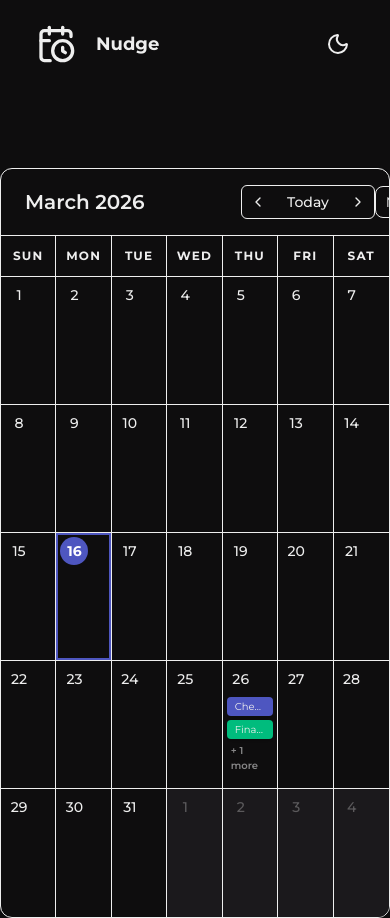
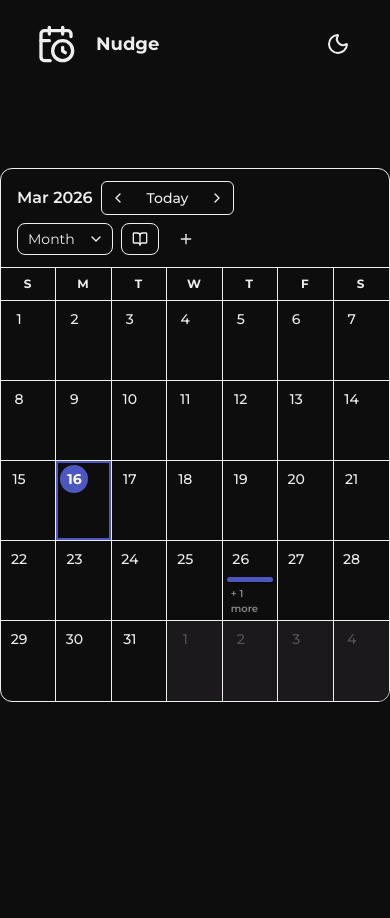
Before and after one commit to cheesyriver/nudge-calendar, a Next.js app: page / in a window 390 px wide. After the commit the page ends 844 px from the top, so only its background shows below. Built offline with nearby package versions, Linux system fonts and the light colour scheme.

Commit message:
Made calendar responsive for phone screens

```diff
--- a/components/calendar/CalendarTop.tsx
+++ b/components/calendar/CalendarTop.tsx
@@ -12,10 +12,9 @@ import {
 } from '@/components/ui/select';
 import { ViewType } from './types';
 
-// Interface name now matches the component name
 interface CalendarTopProps {
   currentDate: Date;
-  view: ViewType; // Was `string` — now type-safe
+  view: ViewType;
   onViewChange: (view: ViewType) => void;
   onPrev: () => void;
   onNext: () => void;
@@ -35,10 +34,10 @@ export function CalendarTop({
   onImportSchedule,
 }: Readonly<CalendarTopProps>) {
   return (
-    <div className="flex items-center justify-between px-6 py-4 border-b bg-background">
-      <div className="flex items-center gap-4">
-        <h1 className="text-xl font-semibold min-w-50 select-none">
-          {format(currentDate, 'MMMM yyyy')}
+    <div className="flex flex-wrap items-center justify-between gap-y-2 px-4 sm:px-6 py-3 sm:py-4 border-b bg-background">
+      <div className="flex items-center gap-2 sm:gap-4">
+        <h1 className="text-base sm:text-xl font-semibold min-w-0 select-none">
+          {format(currentDate, 'MMM yyyy')}
         </h1>
         <div className="flex items-center border rounded-md">
           <Button variant="ghost" size="icon" onClick={onPrev}>
@@ -57,9 +56,9 @@ export function CalendarTop({
         </div>
       </div>
 
-      <div className="flex items-center gap-3">
+      <div className="flex items-center gap-2 sm:gap-3">
         <Select value={view} onValueChange={onViewChange}>
-          <SelectTrigger className="w-30">
+          <SelectTrigger className="w-24 sm:w-30">
             <SelectValue placeholder="View" />
           </SelectTrigger>
           <SelectContent position="popper" className="bg-(--base-color)">
@@ -69,14 +68,14 @@ export function CalendarTop({
           </SelectContent>
         </Select>
 
-        <Button variant="outline" onClick={onImportSchedule} className="gap-2">
-          <BookOpen className="h-4 w-4" />
-          Import Schedule
+        <Button variant="outline" onClick={onImportSchedule} className="gap-1.5">
+          <BookOpen className="h-4 w-4 shrink-0" />
+          <span className="hidden sm:inline">Import Schedule</span>
         </Button>
 
-        <Button onClick={onAddEvent} className="gap-2">
-          <Plus className="h-4 w-4" />
-          Add Event
+        <Button onClick={onAddEvent} className="gap-1.5">
+          <Plus className="h-4 w-4 shrink-0" />
+          <span className="hidden sm:inline">Add Event</span>
         </Button>
       </div>
     </div>
--- a/components/calendar/EventModal.tsx
+++ b/components/calendar/EventModal.tsx
@@ -26,6 +26,7 @@ export function EventModal({
   const [start, setStart] = useState(formatToDateTimeLocal(initialStart));
   const [end, setEnd] = useState(formatToDateTimeLocal(initialEnd));
 
+  // Derived validation state — no extra useState needed
   const isEndBeforeStart = Boolean(start && end && new Date(end) <= new Date(start));
 
   const handleSubmit = (e: React.FormEvent<HTMLFormElement>) => {
@@ -66,7 +67,7 @@ export function EventModal({
           </div>
 
           {/* Date/Time Grid */}
-          <div className="grid grid-cols-2 gap-4">
+          <div className="grid grid-cols-1 sm:grid-cols-2 gap-4">
             <div className="flex flex-col gap-1.5">
               <label
                 htmlFor="start-time"
--- a/components/calendar/day view/DayView.tsx
+++ b/components/calendar/day view/DayView.tsx
@@ -48,7 +48,7 @@ export function DayView({ currentDate, events, onTimeClick }: Readonly<DayViewPr
   return (
     <div className="flex flex-col h-170 bg-background overflow-hidden border rounded-xl border-(--border-color)">
       {/* Header */}
-      <div className="flex flex-none border-b p-4 items-center justify-between border-(--border-color)">
+      <div className="flex flex-none border-b p-3 sm:p-4 items-center justify-between border-(--border-color)">
         <div className="flex flex-col text-left">
           <h2 className="text-lg font-bold text-(--primary-text)">
             {format(currentDate, 'EEEE')}
@@ -69,7 +69,7 @@ export function DayView({ currentDate, events, onTimeClick }: Readonly<DayViewPr
       <ScrollArea className="flex-1 w-full h-full overflow-y-auto">
         <div className="flex items-start">
           {/* Hours Column */}
-          <div className="w-20 shrink-0 flex flex-col">
+          <div className="w-14 sm:w-20 shrink-0 flex flex-col">
             {HOURS.map((hour) => (
               <div
                 key={hour}
@@ -112,7 +112,7 @@ export function DayView({ currentDate, events, onTimeClick }: Readonly<DayViewPr
                 <div
                   key={event.id}
                   className={cn(
-                    'absolute left-4 right-10 rounded-lg p-4 border shadow-md transition-all',
+                    'absolute left-1 right-1 sm:left-4 sm:right-10 rounded-lg p-2 sm:p-4 border shadow-md transition-all',
                     event.color || 'bg-(--accent-color) text-white border-white/10',
                   )}
                   style={{ top, height: Math.max(height, 20), zIndex: 10 }}
--- a/components/calendar/month view/Day.tsx
+++ b/components/calendar/month view/Day.tsx
@@ -1,9 +1,9 @@
-"use client";
+'use client';
 
-import { useMemo } from "react";
-import { isToday, startOfDay, format, isWithinInterval } from "date-fns";
-import { cn } from "@/lib/utils";
-import { CalendarEvent } from "../types";
+import { useMemo } from 'react';
+import { isToday, startOfDay, format, isWithinInterval } from 'date-fns';
+import { cn } from '@/lib/utils';
+import { CalendarEvent } from '../types';
 
 interface DayProps {
   date: Date;
@@ -14,12 +14,7 @@ interface DayProps {
 
 const MAX_VISIBLE_EVENTS = 2;
 
-export function Day({
-  date,
-  isCurrentMonth,
-  events,
-  onClick,
-}: Readonly<DayProps>) {
+export function Day({ date, isCurrentMonth, events, onClick }: Readonly<DayProps>) {
   const dayEvents = useMemo(() => {
     const dayStart = startOfDay(date);
 
@@ -29,9 +24,7 @@ export function Day({
         const eventEnd = startOfDay(event.end);
         return isWithinInterval(dayStart, { start: eventStart, end: eventEnd });
       })
-      .sort(
-        (a, b) => new Date(a.start).getTime() - new Date(b.start).getTime(),
-      );
+      .sort((a, b) => new Date(a.start).getTime() - new Date(b.start).getTime());
   }, [events, date]);
 
   const extraEventsCount = dayEvents.length - MAX_VISIBLE_EVENTS;
@@ -42,39 +35,41 @@ export function Day({
       type="button"
       onClick={() => onClick(date)}
       className={cn(
-        "group relative flex h-32 flex-col items-stretch p-1 transition-all outline-none",
-        "border-r nth-[7n]:border-r-0",
-        "border-b nth-last-[-n+7]:border-b-0",
-        "hover:cursor-pointer",
-        isCurrentMonth ? "bg-background" : "bg-(--base-variant)",
+        'group relative flex flex-col items-stretch h-20 sm:h-32 p-1 transition-all outline-none',
+        'border-r nth-[7n]:border-r-0',
+        'border-b nth-last-[-n+7]:border-b-0',
+        'hover:cursor-pointer',
+        isCurrentMonth ? 'bg-background' : 'bg-(--base-variant)',
       )}
     >
       {/* Day Number */}
-      <div className="mb-1 flex justify-start">
+      <div className="flex justify-start mb-1">
         <span
           className={cn(
-            "flex h-7 w-7 items-center justify-center rounded-full text-sm font-medium transition-colors",
+            'flex items-center justify-center w-7 h-7 text-sm font-medium rounded-full transition-colors',
             // Highlight today's number with the accent colour
             today && isCurrentMonth
-              ? "bg-(--accent-color) font-bold text-white"
+              ? 'bg-(--accent-color) text-white font-bold'
               : isCurrentMonth
-                ? "text-(--primary-text)"
-                : "text-[--secondary-text] opacity-30",
+                ? 'text-(--primary-text)'
+                : 'text-(--secondary-text) opacity-30',
           )}
         >
-          {format(date, "d")}
+          {format(date, 'd')}
         </span>
       </div>
 
       {/* Events List */}
-      <div className="flex w-full flex-col gap-1 overflow-hidden text-left">
-        {dayEvents.slice(0, MAX_VISIBLE_EVENTS).map((event) => (
+      <div className="flex flex-col gap-1 overflow-hidden text-left w-full">
+        {dayEvents.slice(0, MAX_VISIBLE_EVENTS).map((event, index) => (
           <div
             key={event.id}
             className={cn(
-              "w-full truncate rounded border px-2 py-0.5 text-[10px] shadow-sm sm:text-xs",
+              'px-2 py-0.5 text-[10px] sm:text-xs border truncate w-full shadow-sm rounded',
+              // Only show 1 event on mobile — second chip hidden to avoid overflow
+              index >= 1 && 'hidden sm:block',
               event.color,
-              !isCurrentMonth && "opacity-50",
+              !isCurrentMonth && 'opacity-50',
             )}
           >
             {event.title}
@@ -90,7 +85,7 @@ export function Day({
 
       {/* Today border indicator — kept as a secondary signal alongside the number highlight */}
       {today && isCurrentMonth && (
-        <div className="pointer-events-none absolute inset-0 border-2 border-(--accent-color)" />
+        <div className="absolute inset-0 border-2 border-(--accent-color) pointer-events-none" />
       )}
     </button>
   );
--- a/components/calendar/month view/MonthView.tsx
+++ b/components/calendar/month view/MonthView.tsx
@@ -17,8 +17,15 @@ interface MonthViewProps {
   onDateClick: (date: Date) => void;
 }
 
-// Constant outside the component — created once, never re-allocated on re-renders
-const WEEK_DAYS = ['Sun', 'Mon', 'Tue', 'Wed', 'Thu', 'Fri', 'Sat'] as const;
+const WEEK_DAYS = [
+  { short: 'S', long: 'Sun' },
+  { short: 'M', long: 'Mon' },
+  { short: 'T', long: 'Tue' },
+  { short: 'W', long: 'Wed' },
+  { short: 'T', long: 'Thu' },
+  { short: 'F', long: 'Fri' },
+  { short: 'S', long: 'Sat' },
+] as const;
 
 export function MonthView({ currentDate, events, onDateClick }: Readonly<MonthViewProps>) {
   const monthStart = startOfMonth(currentDate);
@@ -34,10 +41,12 @@ export function MonthView({ currentDate, events, onDateClick }: Readonly<MonthVi
       <div className="grid grid-cols-7 border-b bg-muted/20">
         {WEEK_DAYS.map((day) => (
           <div
-            key={day}
-            className="py-3 text-center text-xs font-bold text-muted-foreground uppercase tracking-widest border-r last:border-r-0"
+            key={day.long}
+            className="py-2 sm:py-3 text-center text-xs font-bold text-muted-foreground uppercase tracking-widest border-r last:border-r-0"
           >
-            {day}
+            {/* Single letter on mobile, 3-letter abbreviation on desktop */}
+            <span className="sm:hidden">{day.short}</span>
+            <span className="hidden sm:inline">{day.long}</span>
           </div>
         ))}
       </div>
--- a/components/calendar/week view/WeekView.tsx
+++ b/components/calendar/week view/WeekView.tsx
@@ -45,7 +45,13 @@ export function WeekView({ currentDate, events, onTimeClick }: Readonly<WeekView
   };
 
   return (
+    // Outer shell — clips vertical overflow only
     <div className="flex flex-col h-170 bg-background overflow-hidden">
+      {/* Horizontal scroll container — on mobile, header + grid scroll together */}
+      <div className="flex flex-col flex-1 min-h-0 overflow-x-auto">
+        {/* Minimum width keeps each column usable on small screens */}
+        <div className="flex flex-col flex-1 min-w-140">
+
       {/* Header */}
       <div className="flex flex-none border-b border-(--border-color)">
         <div className="w-16 shrink-0" />
@@ -141,6 +147,9 @@ export function WeekView({ currentDate, events, onTimeClick }: Readonly<WeekView
           </div>
         </div>
       </ScrollArea>
+
+        </div>{/* end min-w inner */}
+      </div>{/* end overflow-x-auto */}
     </div>
   );
 }
```
